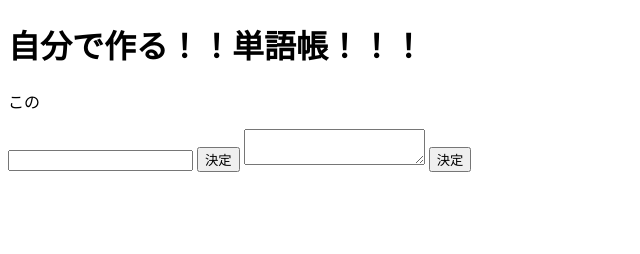
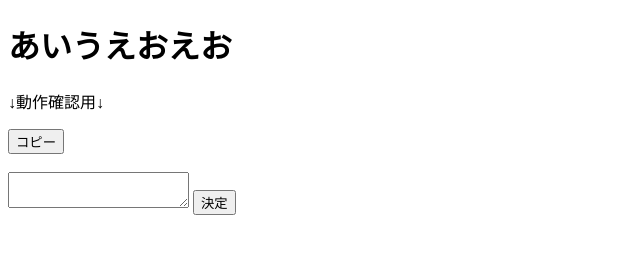
Before and after one commit to HK1118/wordbook, a plain HTML site: page start.html in a window 1280 px wide. Shown: the whole page, without its empty margins (0-640 px from the left). Drawn offline with Linux system fonts and the light colour scheme.

Commit message:
あああああ

```diff
--- a/start.html
+++ b/start.html
@@ -7,12 +7,11 @@
     <script src="start.js"></script>
 </head>
 <body>
-    <h1>自分で作る！！単語帳！！！</h1>
-    <p>この</p>
-    <input type="number" id="number">
-
-    <input type="submit" value="決定" onclick="buttonClick()">
-
+    <h1>あいうえおえお</h1>
+    <p>↓動作確認用↓</p>
+    <input type="submit" value="コピー" onclick="buttonClick()">
+</br>
+</br>
     <textarea id="text"></textarea>
     <input type="submit" value="決定" onclick="buttonClick2()">
 </body>
--- a/start.js
+++ b/start.js
@@ -10,8 +10,6 @@ function buttonClick2(){
     var q_number = text2.length;        //問題の個数
     alert("個数"+q_number)
 
-    var q_a = text2.split(/\s/);
-    alert(q_a)
 
     let i = 0;
     do{
@@ -19,10 +17,14 @@ function buttonClick2(){
         alert(i)
         alert(text2)
         console.log(i);
-        var q_a = text2.split(/\s/);    //空白で分割
+        var q_a = text2.split("\s");    //空白で分割
         alert(q_a)
     } while(i<q_number)
 
     alert(q)
     alert(a)
+
+    var q_a = text2.split(/\s/);
+    alert(q_a)
+
 }
```
Also changed, not shown: second.html (+2 -0 lines).
